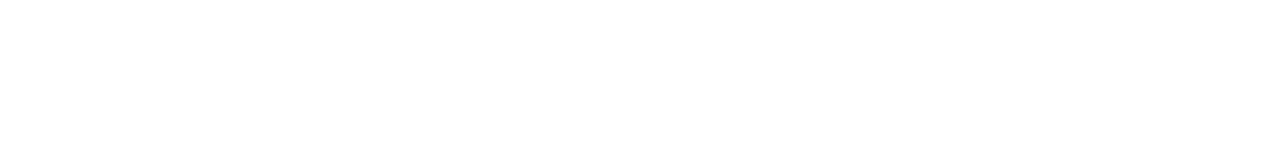
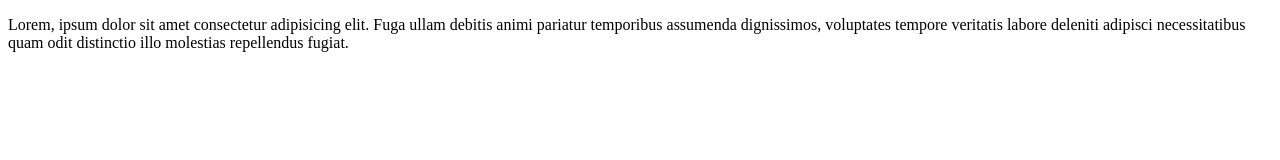
Before and after one commit to SaqibHussain06/marketplace1, a plain HTML site: page index.html in a window 1280 px wide. Drawn offline with Linux system fonts and the light colour scheme.

```diff
--- a/index.html
+++ b/index.html
@@ -7,6 +7,6 @@
     <title>Document</title>
 </head>
 <body>
-
+    <p>Lorem, ipsum dolor sit amet consectetur adipisicing elit. Fuga ullam debitis animi pariatur temporibus assumenda dignissimos, voluptates tempore veritatis labore deleniti adipisci necessitatibus quam odit distinctio illo molestias repellendus fugiat.</p>
 </body>
 </html>
```
